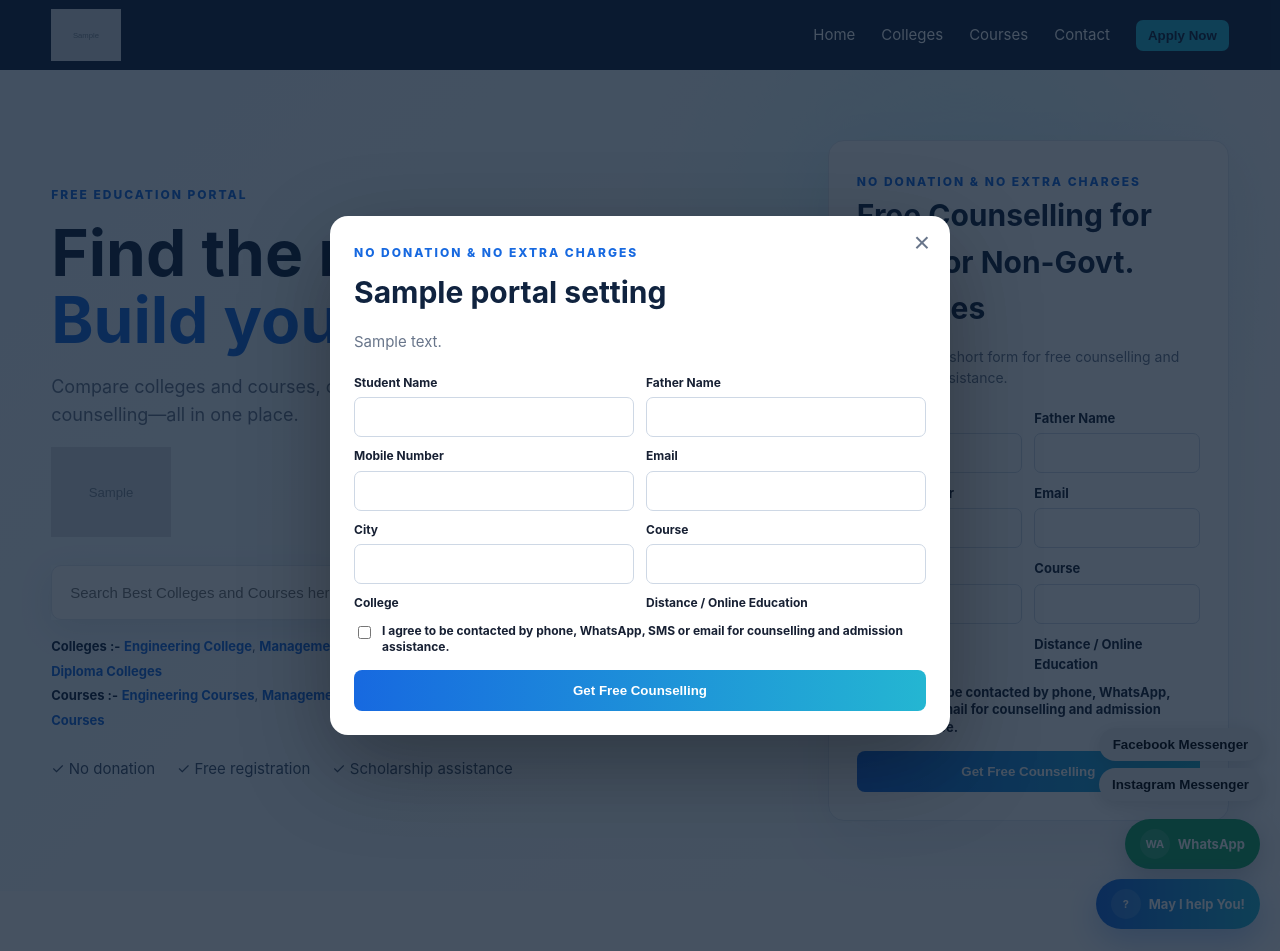
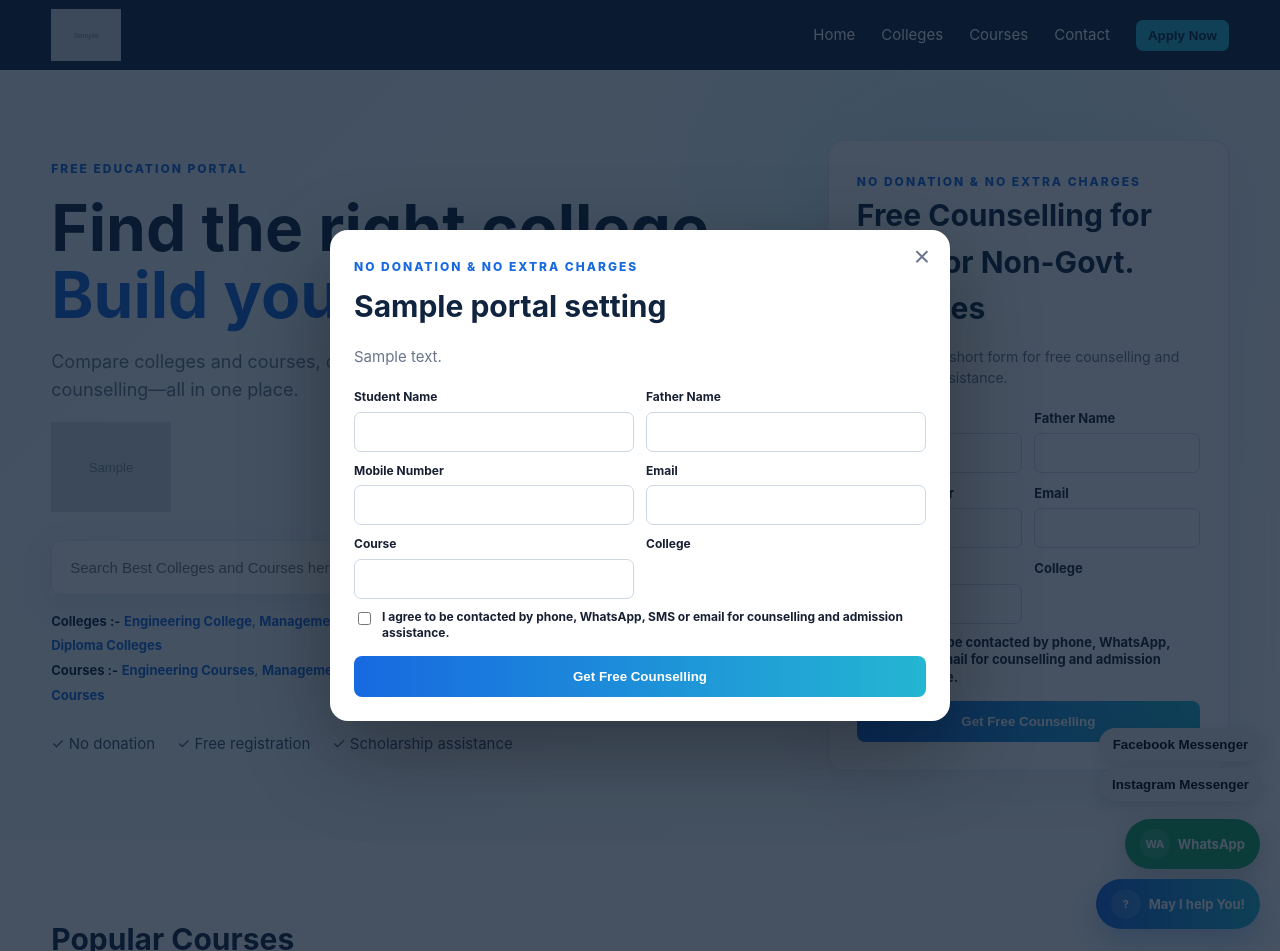
Before and after one commit to collegeadmission22/College-admission, a Django app: template templates/admissions/home.html in a window 1280 px wide. Run offline with Django 5.2, Linux system fonts and the light colour scheme; the template is opened without the code that fills it: most values are stand-ins (such as "Sample title", 1, 10 or a date in 2020); grey boxes marked "Sample" are stand-in pictures; form fields are guessed from the names that the template uses.

Commit message:
Keep public enquiry form to course and college choices

```diff
--- a/templates/admissions/_lead_form_fields.html
+++ b/templates/admissions/_lead_form_fields.html
@@ -1,7 +1,6 @@
 <input type="hidden" name="lead_source" value="{{ lead_source|default:'Website' }}">
 <div class="apply-row"><label>Student Name{{ apply_form.name }}</label><label>Father Name{{ apply_form.father_name }}</label></div>
 <div class="apply-row"><label>Mobile Number{{ apply_form.phone }}</label><label>Email{{ apply_form.email }}</label></div>
-<div class="apply-row"><label>City{{ apply_form.city }}</label><label>Course{{ apply_form.course }}</label></div>
-<div class="apply-row"><label>College{{ apply_form.preferred_college }}</label><label>Distance / Online Education{{ apply_form.preferred_distance_online }}</label></div>
+<div class="apply-row"><label>Course{{ apply_form.course }}</label><label>College{{ apply_form.preferred_college }}</label></div>
 <label class="consent-check"><input type="checkbox" name="consent" required> I agree to be contacted by phone, WhatsApp, SMS or email for counselling and admission assistance.</label>
 <button class="primary">Get Free Counselling</button>
```
